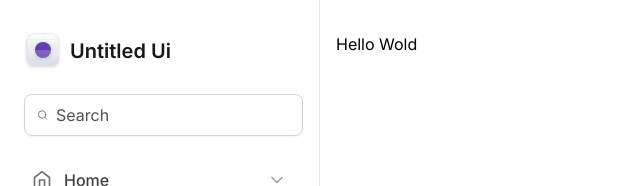
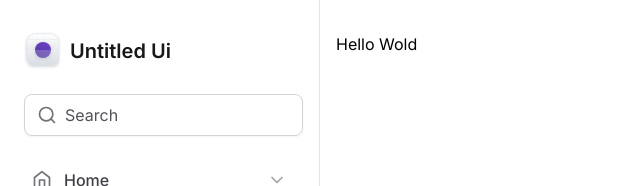
Before and after one commit to Jeffersoncharlles/taillwindcss, a Next.js app: page / in a window 1280 px wide. Shown: the top 186 px of the page, without its empty margins (0-640 px from the left). Built offline with nearby package versions, Linux system fonts and the light colour scheme.

Commit message:
chore:pattern components

```diff
--- a/src/components/Input/index.tsx
+++ b/src/components/Input/index.tsx
@@ -1,15 +1,36 @@
-import { Search } from 'lucide-react'
+import { ComponentProps } from 'react'
 
-interface InputProps {}
+// Pattern de composição
 
-export function Input({}: InputProps) {
+type InputPrefixProps = ComponentProps<'div'>
+
+function InputPrefix({ ...rest }: InputPrefixProps) {
+  return <div {...rest} />
+}
+type InputControlProps = ComponentProps<'input'>
+
+function InputControl({ ...rest }: InputControlProps) {
   return (
-    <div className="mx-1 flex w-full items-center gap-2 rounded-lg border border-zinc-300 px-3 py-2 shadow-sm dark:border-zinc-700">
-      <Search className="h-5 w-5 text-zinc-500 " />
-      <input
-        className="flex-1 border-0 bg-transparent p-0 text-zinc-900 placeholder-zinc-600 dark:text-zinc-100 "
-        placeholder="Search"
-      />
-    </div>
+    <input
+      className="flex-1 border-0 bg-transparent p-0 text-zinc-900 placeholder-zinc-600 dark:text-zinc-100 "
+      {...rest}
+    />
   )
 }
+
+export type InputRootProps = ComponentProps<'div'>
+
+function InputRoot({ ...rest }: InputRootProps) {
+  return (
+    <div
+      className="mx-1 flex w-full items-center gap-2 rounded-lg border border-zinc-300 px-3 py-2 shadow-sm dark:border-zinc-700"
+      {...rest}
+    />
+  )
+}
+
+export const Input = {
+  Prefix: InputPrefix,
+  Control: InputControl,
+  Root: InputRoot,
+}
--- a/src/components/Sidebar/index.tsx
+++ b/src/components/Sidebar/index.tsx
@@ -19,7 +19,12 @@
   return (
     <aside className="flex flex-col gap-6 border-r border-zinc-200 px-5 py-8  dark:border-zinc-700">
       <Logo />
-      <Input />
+      <Input.Root>
+        <Input.Prefix>
+          <Search className="h-5 w-5 text-zinc-500 " />
+        </Input.Prefix>
+        <Input.Control placeholder="Search" />
+      </Input.Root>
       <nav className="space-y-0.5">
         <NavItem title="Home" icon={Home} />
         <NavItem title="Dashboard" icon={BarChart} />
```
